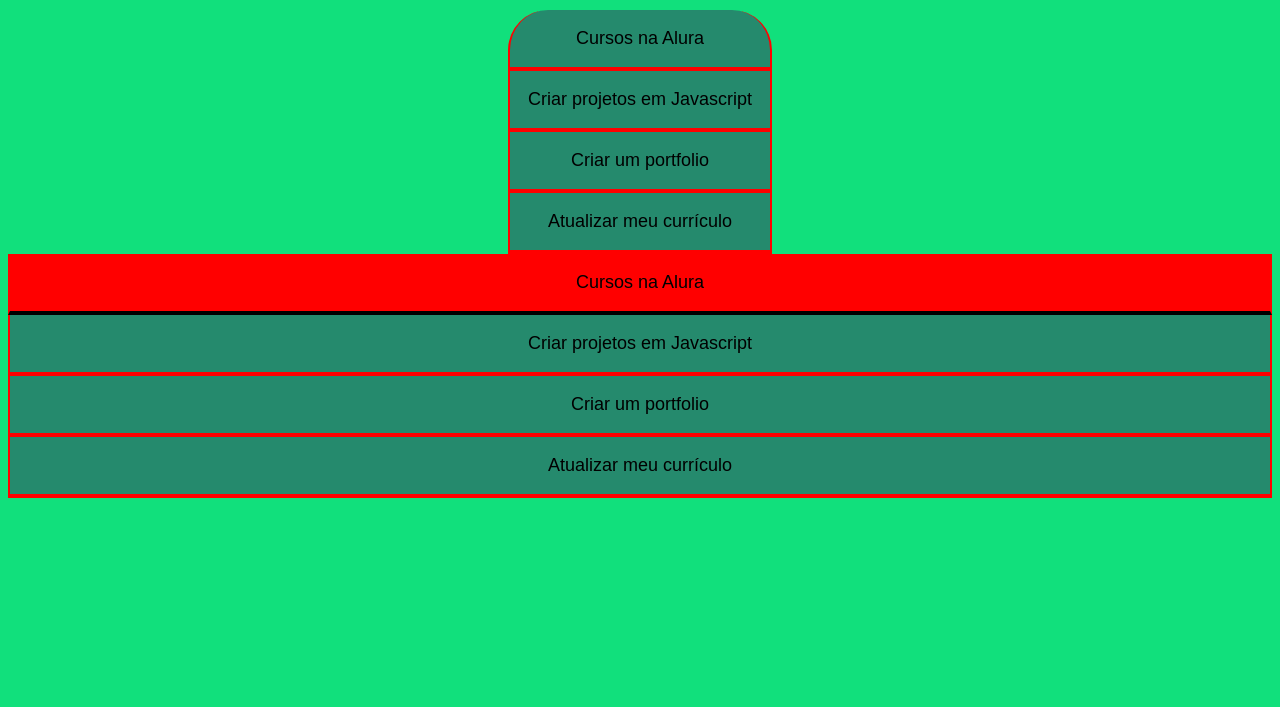
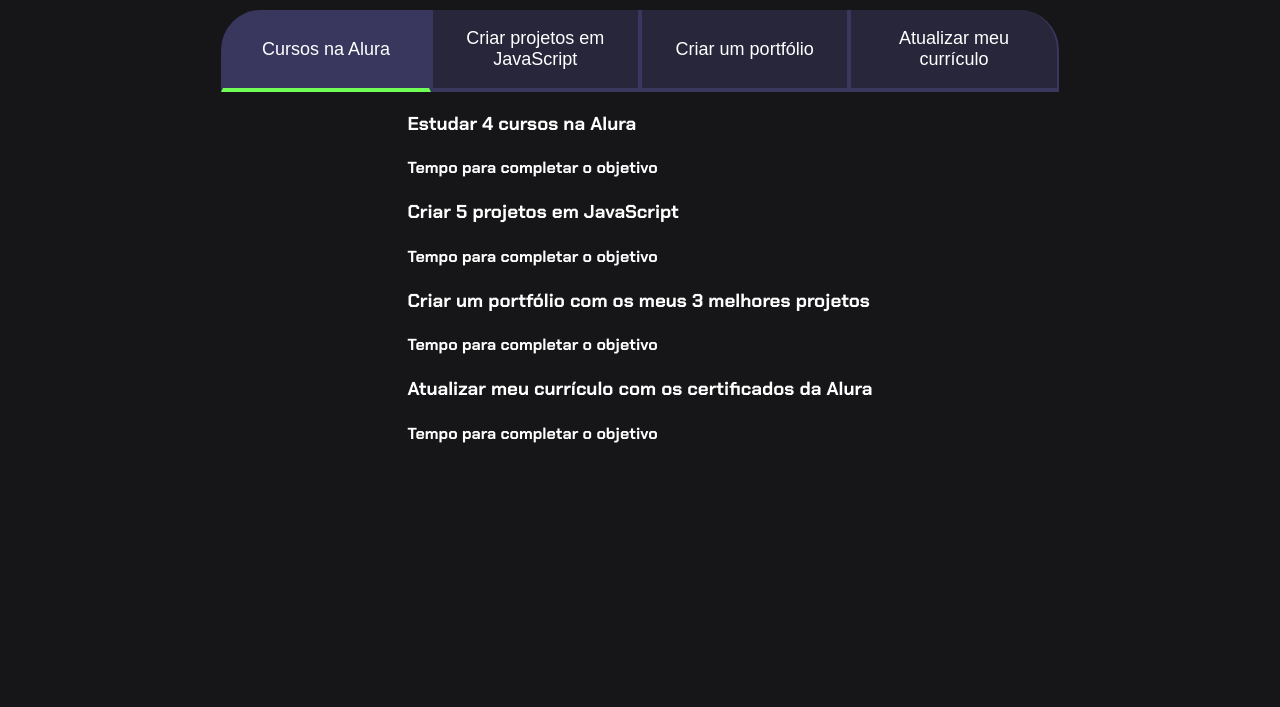
Before and after one commit to tatianenaomi/3ano-primeiro-projeto, a plain HTML site: page index.html in a window 1280 px wide. Shown: the part 93-800 px from the top of the page. Drawn offline with Linux system fonts and the light colour scheme.

Commit message:
Add files via upload

```diff
--- a/index.html
+++ b/index.html
@@ -3,28 +3,37 @@
 <head>
   <meta charset="UTF-8">
   <meta name="viewport" content="width=device-width, initial-scale=1.0">
-    <title>meus objetivos do ano</title>
+  <title>Meus objetivos do ano</title>
     <link rel="stylesheet" href="style.css">
-
 </head>
 <body>
     <section class="conteudo-principal">
         <h2 class="titulo-principal">Meus Objetivos do ano<span>_</span></h2>
-
       <div class="botoes">
-           <button class="botao">Cursos na Alura</button>
-           <button class="botao">Criar projetos em Javascript</button>
-           <button class="botao">Criar um portfolio</button>
+        <button class="botao ativo">Cursos na Alura</button>
+        <button class="botao">Criar projetos em JavaScript</button>
+        <button class="botao">Criar um portfólio</button>
         <button class="botao">Atualizar meu currículo</button>
       </div>
+      <div class="abas-textos">
+        <div class="aba-conteudo">
+            <h3 class="aba-conteudo-titulo-principal">Estudar 4 cursos na Alura</h3>
+            <h4 class="aba-conteudo-titulo-secundario">Tempo para completar o objetivo</h4>
+        </div>
+        <div class="aba-conteudo">
+            <h3 class="aba-conteudo-titulo-principal">Criar 5 projetos em JavaScript</h3>
+            <h4 class="aba-conteudo-titulo-secundario">Tempo para completar o objetivo</h4>
+        </div>
+        <div class="aba-conteudo">
+            <h3 class="aba-conteudo-titulo-principal">Criar um portfólio com os meus 3 melhores projetos</h3>
+            <h4 class="aba-conteudo-titulo-secundario">Tempo para completar o objetivo</h4>
+        </div>
+        <div class="aba-conteudo">
+            <h3 class="aba-conteudo-titulo-principal">Atualizar meu currículo com os certificados da Alura</h3>
+            <h4 class="aba-conteudo-titulo-secundario">Tempo para completar o objetivo</h4>
+        </div>
+        <div>
     </section>
-
-       <button class="botao ativo">Cursos na Alura</button>
-       <button class="botao">Criar projetos em Javascript</button>
-       <button class="botao">Criar um portfolio</button>
-       <button class="botao">Atualizar meu currículo</button>
-
-       <script src="main.js"></script>
-
+    <script src="man.js"></script>
   </body>
-</html>
+  </html
--- a/main.js
+++ b/main.js
@@ -1,10 +1,11 @@
 const botoes = document.querySelectorAll(".botao");
-console.log(botoes)
 
-for(let i=0; i <  botões.length; i++){
-    console.log(i);
+for(let i=0;i <botoes.length;i++){
+    botoes[i].onclick = function(){
+
+        for(let j=0;j<botoes.length;j++){
+            botoes[j].classList.remove("ativo");
+        }
+        botoes[i].classList.add("ativo");
+    }
 }
-botoes[i].onclick = function(){
-
-    botoes[i].classList.add(“ativo”);
-}
--- a/style.css
+++ b/style.css
@@ -1,18 +1,20 @@
-@import url('https://fonts.googleapis.com/css2?family=Chakra+Petch:wght@400;700&display=swap');
+@import url('https://fonts.googleapis.com/css?family=Chakra+Petch:wght@400;700&display=swap');
+
 
 :root {
-    --cor-de-fundo: #11e07c;
-    --verde: #000000;
-    --branco: #000000;
-    --botao-ativo: #ff0000;
+  --cor-de-fundo: #161618;
+  --verde: #6FFF57;
+  --branco: #FFFFFF;
+  --botao-ativo: #3A375E;
   --botao-inativo: rgba(58, 55, 94, 0.5);
-    --texto-fundo: rgba(58, 55, 94, 0.3);}
-
+  --texto-fundo: rgba(58, 55, 94, 0.3);
+}
 
 body {
   background-color: var(--cor-de-fundo);
   color: var(--branco);
-        font-family: 'Chakra Petch', sans-serif;}
+  font-family: 'Chakra Petch', sans-serif;
+}
 
 .conteudo-principal {
     display: flex;
@@ -22,8 +24,9 @@
     max-width: 1200px;
     width: 100%;
     margin: 0 auto;
+}
 
-        }.titulo-principal {
+.titulo-principal {
     text-align: left;
     width: 100%;
     font-size: 32px;
@@ -33,7 +36,7 @@
     color: var(--verde);
 }
 
-.botao {
+.botao{
     font-family: "Crakra Petch", sans-serif;
     background-color: var(--botao-inativo);
     color: var(--branco);
@@ -49,18 +52,23 @@
     border-top: none;
 }
 
+.botao:first-child {
+    border-radius: 40px 40px 0 0;
+}
+
 .botoes {
     display: block;
 }
 
-.botao:first-child {
-    border-radius: 40px 40px 0 0;
+.ativo{
+    background-color: var(--botao-ativo);
+    border-bottom: 4px solid var(--verde);
+    }
 
 @media screen and (min-width: 768px) {
     .botoes {
         display: flex;
     }
-
     .botao:first-child {
         border-radius: 40px 0 0 0;
     }
@@ -69,8 +77,3 @@
         border-radius: 0 40px 0 0;
     }
 }
-}
-.ativo{
-    background-color: var(--botao-ativo);
-    border-bottom: 4px solid var(--verde);
-}
```
Lines whose indentation alone changed are shown as unchanged.
